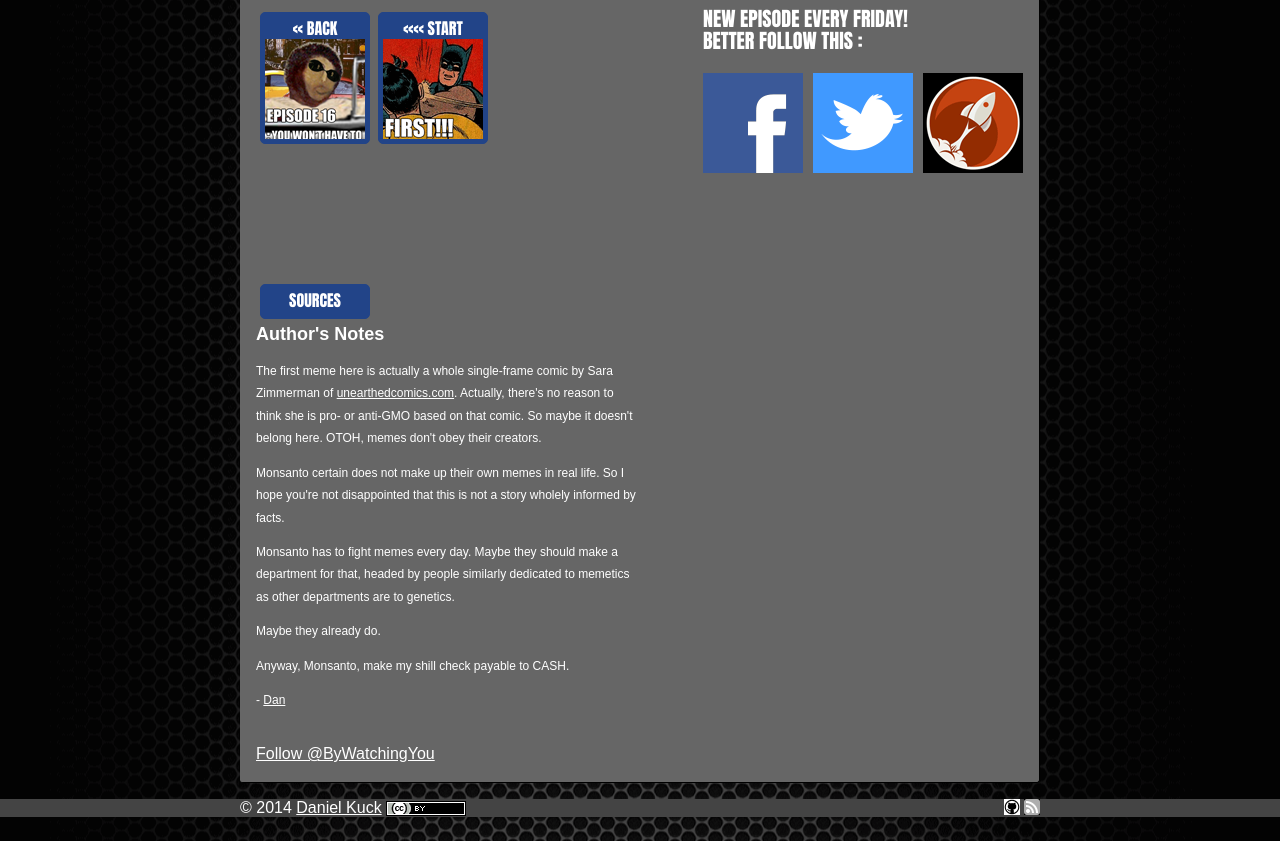
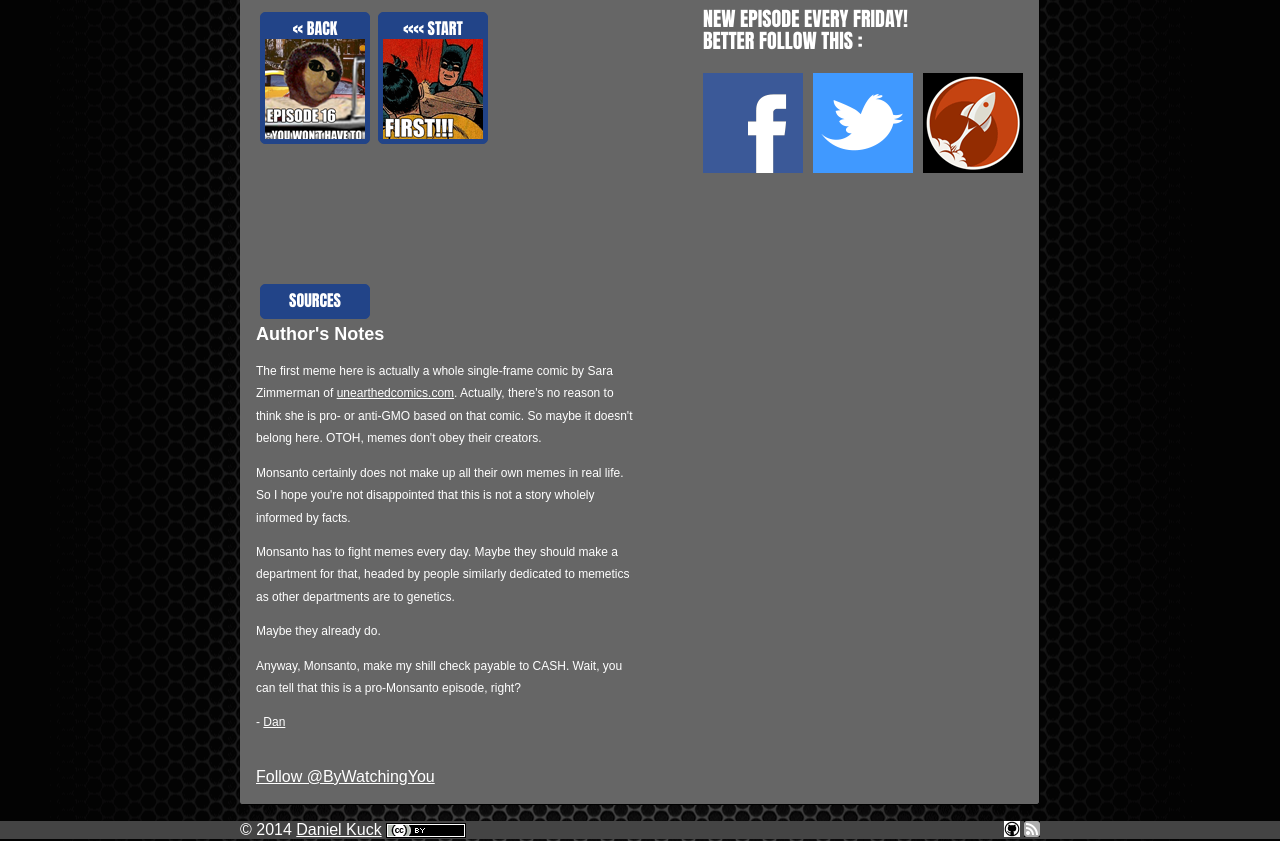
Before and after one commit to dankuck/by-watching-you, a Jekyll site: the page built from _posts/2015-01-23-ep17-the-gmos-they-deserve.md, in a window 1280 px wide and 900 px high, scrolled down 2827 px, cut to the strip 59-900 px from the top of the window. Built offline with Jekyll 4.4.1, drawn with Linux system fonts in a browser that asks for light colours; comment, search, counter and statistics services are not loaded.

Commit message:
Supporting files for ep 17

```diff
--- a/_includes/notes-ep17.html
+++ b/_includes/notes-ep17.html
@@ -8,7 +8,7 @@
 	OTOH, memes don't obey their creators.
 </p>
 <p>
-	Monsanto certain does not make up their own
+	Monsanto certainly does not make up all their own
 	memes in real life. So I hope you're not disappointed
 	that this is not a story wholely informed by facts.
 </p>
@@ -23,4 +23,6 @@
 </p>
 <p>
 	Anyway, Monsanto, make my shill check payable to CASH.
+	Wait, you can tell that this is a pro-Monsanto episode,
+	right?
 </p>
```
Also changed, not shown: assets/ep/ep01x17_social.png (added), assets/ep/ep01x17_thumb.png (added), assets/ep/ep01x17_thumb_100.png (added).
